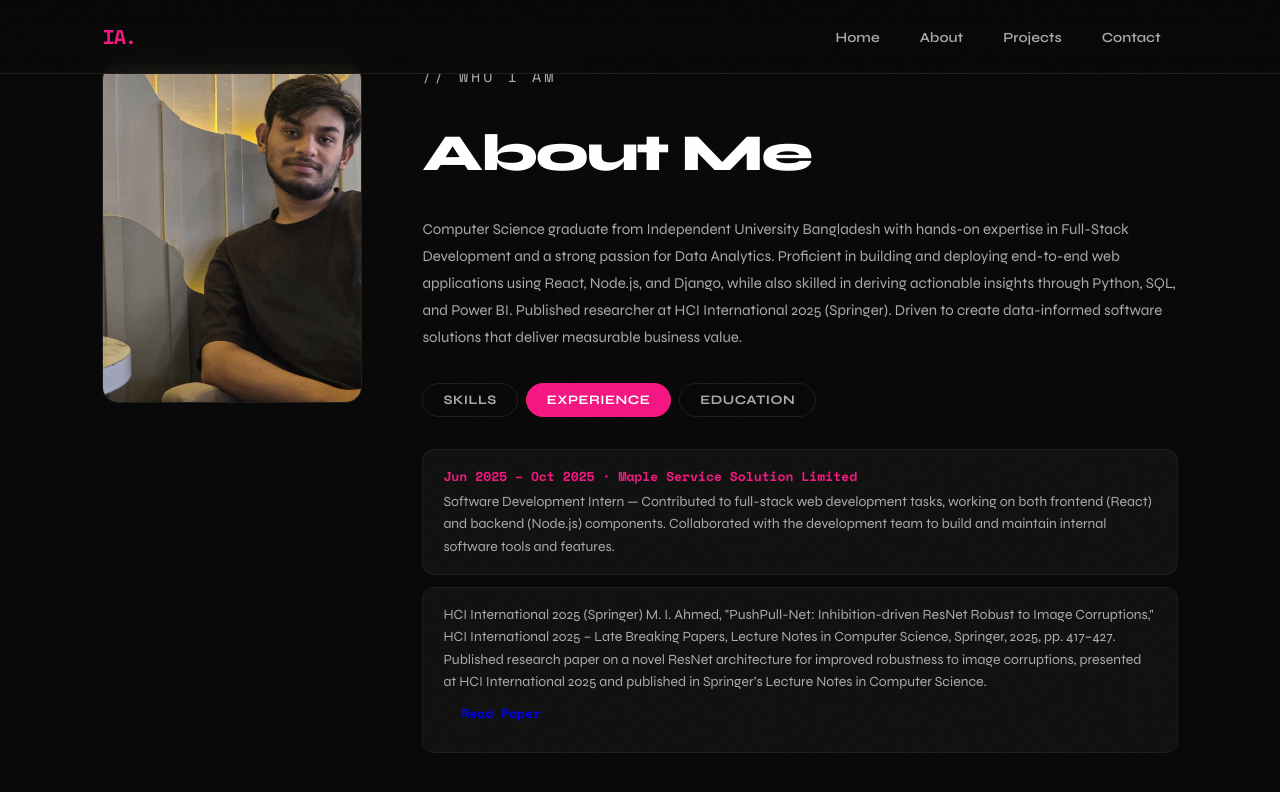
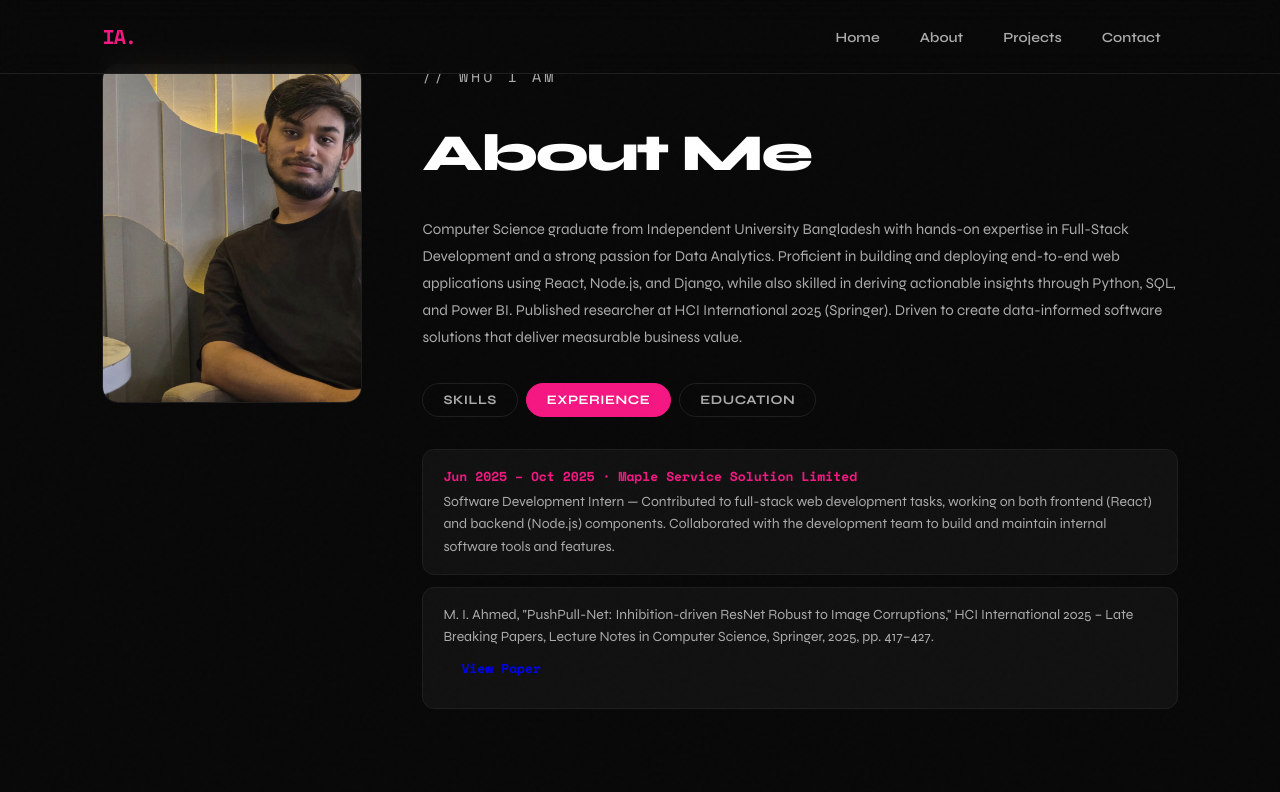
Before and after one commit to AsifTalukdar/My_Portfolio, a plain HTML site: page index.html in a window 1280 px wide. Both pictures are taken after a click on the element "EXPERIENCE". Shown: the part 838-1630 px from the top of the page. Drawn offline with nearby package versions, Linux system fonts and the light colour scheme.

Commit message:
Add paper

```diff
--- a/index.html
+++ b/index.html
@@ -90,9 +90,8 @@
                                 development team to build and maintain internal software tools and features.
                             </li>
                             <li>
-                                HCI International 2025 (Springer) M. I. Ahmed, "PushPull-Net: Inhibition-driven ResNet Robust to Image Corruptions," HCI International 2025 – Late Breaking Papers, Lecture Notes in Computer Science, Springer, 2025, pp. 417–427.
-                                Published research paper on a novel ResNet architecture for improved robustness to image corruptions, presented at HCI International 2025 and published in Springer’s Lecture Notes in Computer Science.
-                                <span><a href="https://link.springer.com/chapter/10.1007/978-3-032-12385-5_26" target="_blank" class="project-link">Read Paper</a></span>
+                                M. I. Ahmed, "PushPull-Net: Inhibition-driven ResNet Robust to Image Corruptions," HCI International 2025 – Late Breaking Papers, Lecture Notes in Computer Science, Springer, 2025, pp. 417–427.
+                                <span><a href="https://link.springer.com/chapter/10.1007/978-3-032-12385-5_26" target="_self" class="project-link">View Paper</a></span>
                             </li>
                         </ul>
                     </div>
```
